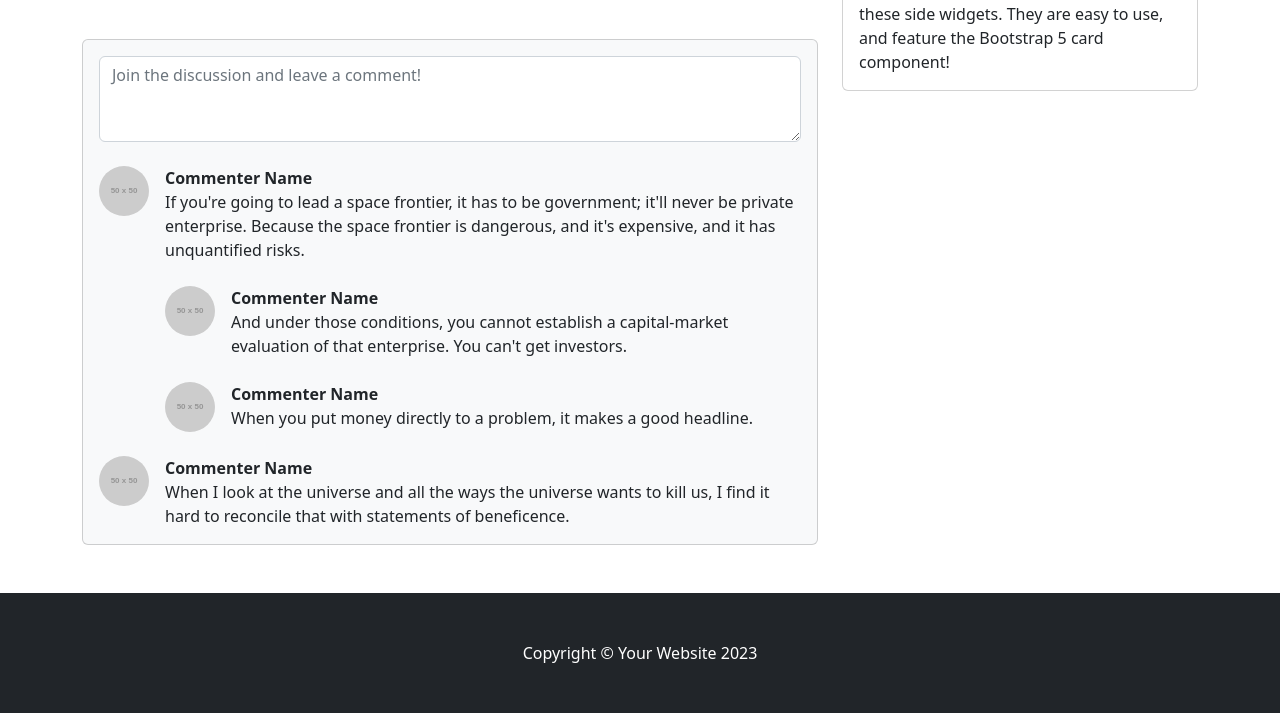
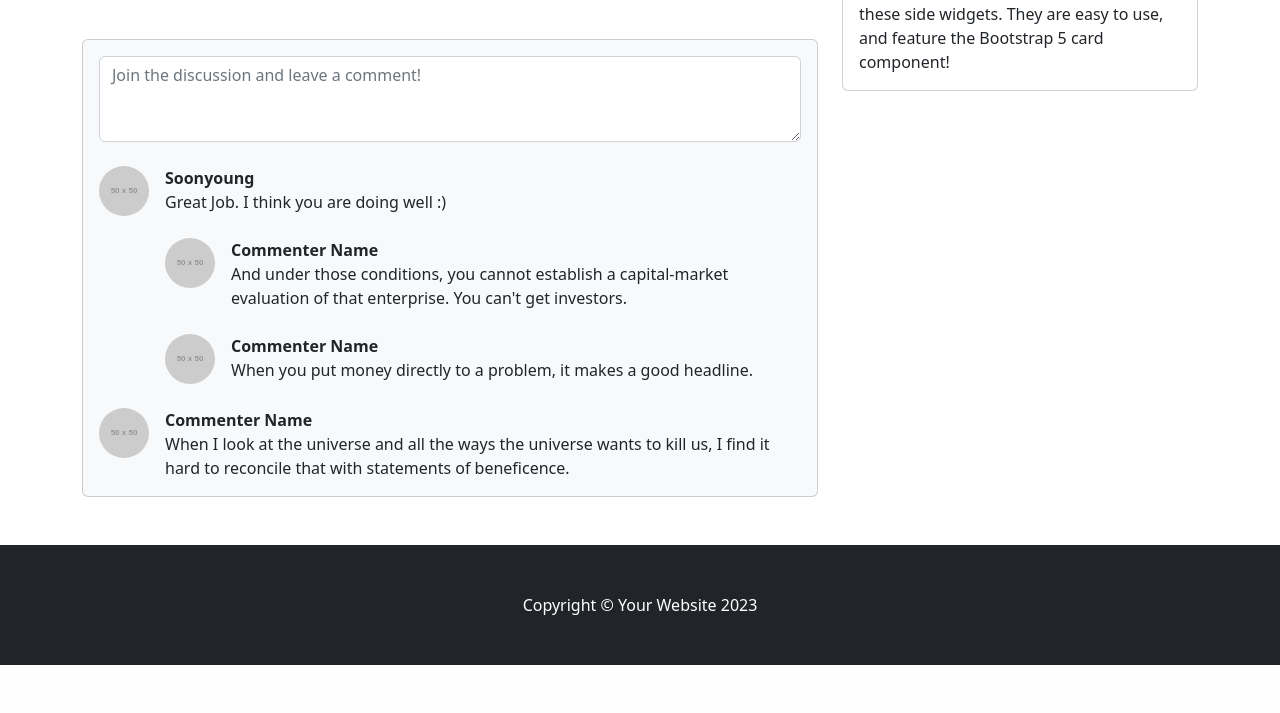
Before and after one commit to soonyoung-hwang/Blog-Django-Bootstrap, a Django app: template blog/templates/blog/post_detail.html in a window 1280 px wide. Shown: the part 492-1205 px from the top of the page. After the commit the page ends 1157 px from the top, so only its background shows below. Run offline with Django 4.2, Linux system fonts and the light colour scheme; the template is opened without the code that fills it, so the values that code supplies are empty; grey boxes labelled with a size stand in for pictures from a placeholder-image service; some libraries are stand-ins or nearby versions.

Commit message:
refactor: Change the first comment

```diff
--- a/blog/templates/blog/post_detail.html
+++ b/blog/templates/blog/post_detail.html
@@ -71,10 +71,8 @@
                                 <div class="flex-shrink-0"><img class="rounded-circle"
                                         src="https://dummyimage.com/50x50/ced4da/6c757d.jpg" alt="..." /></div>
                                 <div class="ms-3">
-                                    <div class="fw-bold">Commenter Name</div>
-                                    If you're going to lead a space frontier, it has to be government; it'll never be
-                                    private enterprise. Because the space frontier is dangerous, and it's expensive, and
-                                    it has unquantified risks.
+                                    <div class="fw-bold">Soonyoung</div>
+                                    Great Job. I think you are doing well :)
                                     <!-- Child comment 1-->
                                     <div class="d-flex mt-4">
                                         <div class="flex-shrink-0"><img class="rounded-circle"
```
